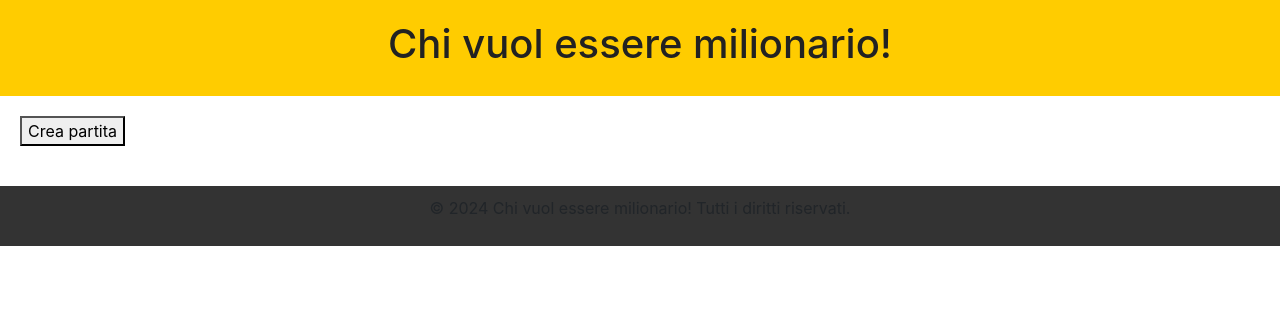
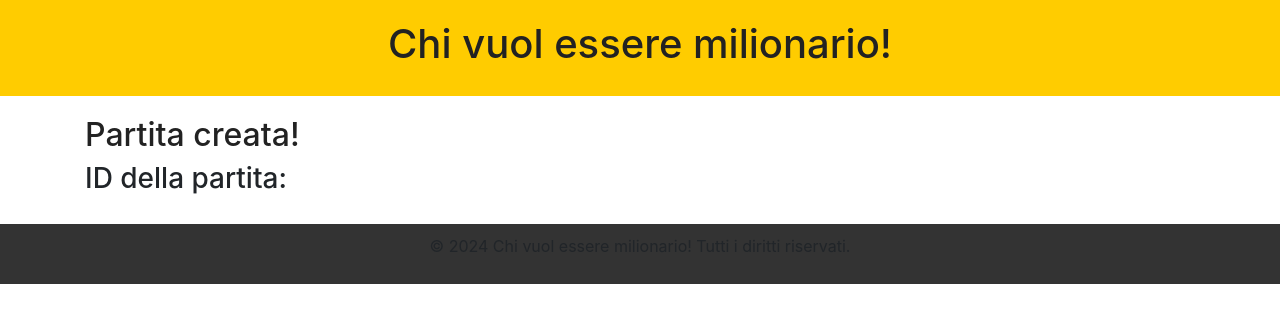
Before and after one commit to iannellilorenzo/gioco_tep, a plain HTML site: page html/newgame.html in a window 1280 px wide. Drawn offline with nearby package versions, Linux system fonts and the light colour scheme.

Commit message:
inizio richiesta api per ottenere l'id della partita

```diff
--- a/css/style.css
+++ b/css/style.css
@@ -16,8 +16,9 @@ main {
     padding: 20px;
 }
 
-section {
+.center {
     margin-bottom: 20px;
+    text-align: center;
 }
 
 h1, h2 {
--- a/html/newgame.html
+++ b/html/newgame.html
@@ -11,14 +11,32 @@
     <header class="head">
       <h1>Chi vuol essere milionario!</h1>
     </header>
-    <main>
+    <main class="container">
       <section>
-        <button onclick="crea_partita()">Crea partita</button>
+        <h2>Partita creata!</h2>
+        <h3 onclick="getGameID()">ID della partita:</h3>
       </section>
     </main>
     <footer>
       <p>© 2024 Chi vuol essere milionario! Tutti i diritti riservati.</p>
     </footer>
+
+    <script>
+        function getGameID() {
+            var xhr = new XMLHttpRequest();
+            xhr.withCredentials = true;
+            xhr.addEventListener("readystatechange", function() {
+                if (this.readyState === 4) {
+                    console.log(this.responseText);
+                }
+            });
+
+            xhr.open("POST", "http://classe5ID.alterivista.org/games/partita/IANNELLI_milionario");
+            xhr.setRequestHeader("Authorization", "Basic NElFOlRpcm9uaQ==");
+
+            xhr.send();
+        }
+    </script>
 
     <script src="../js/script.js"></script>
     <script src="https://code.jquery.com/jquery-3.3.1.slim.min.js" integrity="sha384-q8i/X+965DzO0rT7abK41JStQIAqVgRVzpbzo5smXKp4YfRvH+8abtTE1Pi6jizo" crossorigin="anonymous"></script>
--- a/js/script.js
+++ b/js/script.js
@@ -1,3 +1,4 @@
-function crea_partita() {
-    windows.location.href = "../html/newgame.html";
+function createGame() {
+    console.log("crea_partita");
+    window.open("../html/newgame.html", "_blank");
 }
```
Also changed, not shown: html/index.html (+3 -3 lines).
